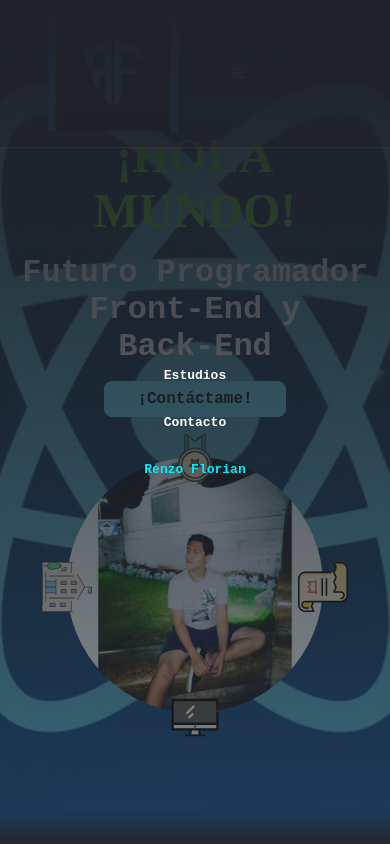
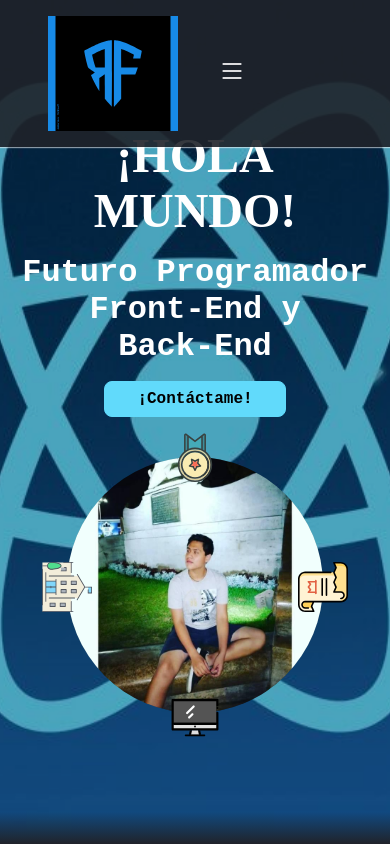
Before and after one commit to RenzoFV/Repository1, a plain HTML site: page index.html in a window 390 px wide. Shown: the top 844 px of the page. Drawn offline with nearby package versions, Linux system fonts and the light colour scheme; a web font is replaced by a local one.

Commit message:
Update index.html header mobile

```diff
--- a/css/index.css
+++ b/css/index.css
@@ -12,7 +12,7 @@
     position: fixed;
     top: 0;
     left: 0;
-    background-color: #20232a80;
+    background-color: #20232ae6;
     width: 100%;
     box-shadow: 0 0 0.0625rem 0.0625rem #fff8;
     /*El top funciona cuando el position es diferente de static (que es su valor por defecto)*/
@@ -37,6 +37,19 @@
     height: 115px;
     background-color: #178ae7;
 }
+.icon{
+    color: #fff;
+    font-size: 1.75rem;
+
+
+}
+.menu-checkbox{
+    display: none;
+}
+.menu-checkbox:checked + .menu--hamburger{
+    left: 0;
+}
+
 .header-nav__menu-list-container{
     display: flex;
     gap: 1rem;
@@ -52,15 +65,17 @@
 }
 .menu--hamburger{
     position: fixed;
-    top: 0;
-    left: 0;
+    top: 9.24rem;
+    left: 100%;
     width: 100%;
     height: 100%;
-    background-image: linear-gradient(#20232a,#282c3480);
+    background-image: linear-gradient(#20232a,#282c34);
     flex-direction: column;
-    gap: 2rem;
+    gap: 1.5rem;
     align-items: center;
     justify-content: center;
+    position: fixed;
+    transition: left 0.25s;
 }
 
 .header-nav__menu-link:hover, .header-nav__menu-link--active{
@@ -134,7 +149,7 @@
 .i-Hero__info-title{
     font-size: 3rem;
     font-family: caprasimo ;
-    color: #4ee413;
+    color: #fff;
     margin: 0;
     text-align: center;
 
--- a/index.html
+++ b/index.html
@@ -47,7 +47,8 @@
                 <a href="#iHero" class="header-nav__link-logo-container">
                     <img src="./img/rf.svg" alt="Logotipo" height="100px" width="100px" class="header-nav__link-logo">
                 </a>
-                <label for=""><i class="bi bi-list"></i></label>
+                <label for="menu" class="icon"><i class="bi bi-list"></i></label>
+                <input type="checkbox" id="menu" class="menu-checkbox"/>
                 <ul class="header-nav__menu-list-container menu--hamburger">
                     <li>
                         <a href="#iExperience" class="header-nav__menu-link">Estudios</a>
```
